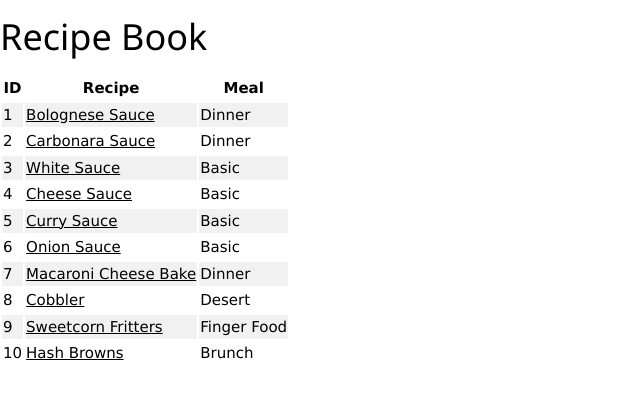
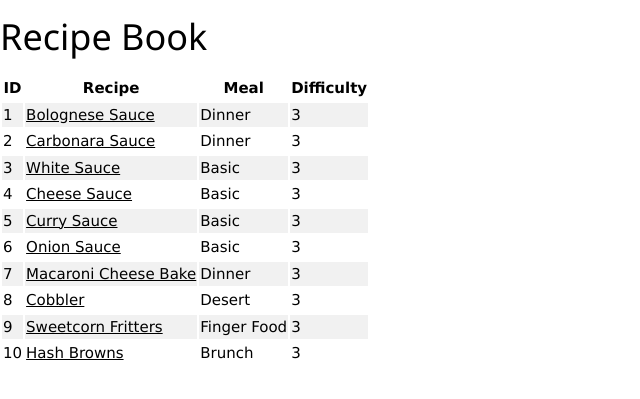
Before and after one commit to 20042Sarah/Recipe-Book, a Flask app: page / in a window 1280 px wide. Shown: the top 399 px of the page, without its empty margins (0-640 px from the left). Run offline with Flask 3, Linux system fonts and the light colour scheme; data comes from the database, SQL or seed files in the repository.

Commit message:
updated home page for new database

```diff
--- a/app.py
+++ b/app.py
@@ -10,7 +10,7 @@ def allrecipes():
     db = sqlite3.connect(DB)
     cursor = db.cursor()
     sql = """SELECT Recipes.RecipeID, Recipes.Name,
-        Meals.Name FROM Recipes LEFT JOIN Meals
+        Meals.Name, Recipes.Difficulty FROM Recipes LEFT JOIN Meals
         ON Recipes.Meal = Meals.MealID;"""
     cursor.execute(sql)
     results = cursor.fetchall()
--- a/templates/home.html
+++ b/templates/home.html
@@ -7,7 +7,7 @@
             <th>ID</th>
             <th>Recipe</th>
             <th>Meal</th>
-            <th></th>
+            <th>Difficulty</th>
         </tr>
         {% for item in results %}
         <tr>
@@ -15,6 +15,7 @@
             <td><a href="/recipe/{{ item[1] }}">{{ item[1] }}</a></td>
             <!-- Credit to Charlotte for help with above line-->
             <td>{{ item[2] }}</td>
+            <td>{{ item[3] }}</td>
         </tr>
         {% endfor %}
     </table>
```
